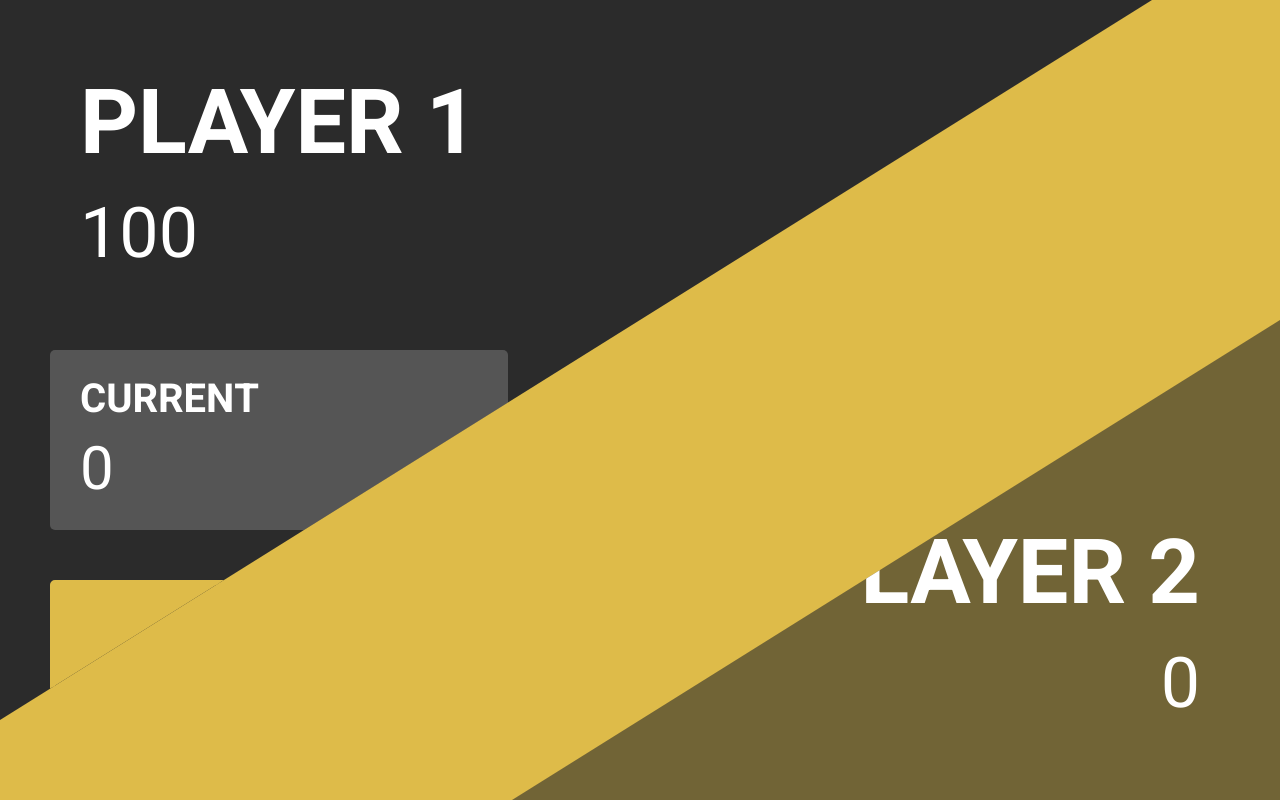
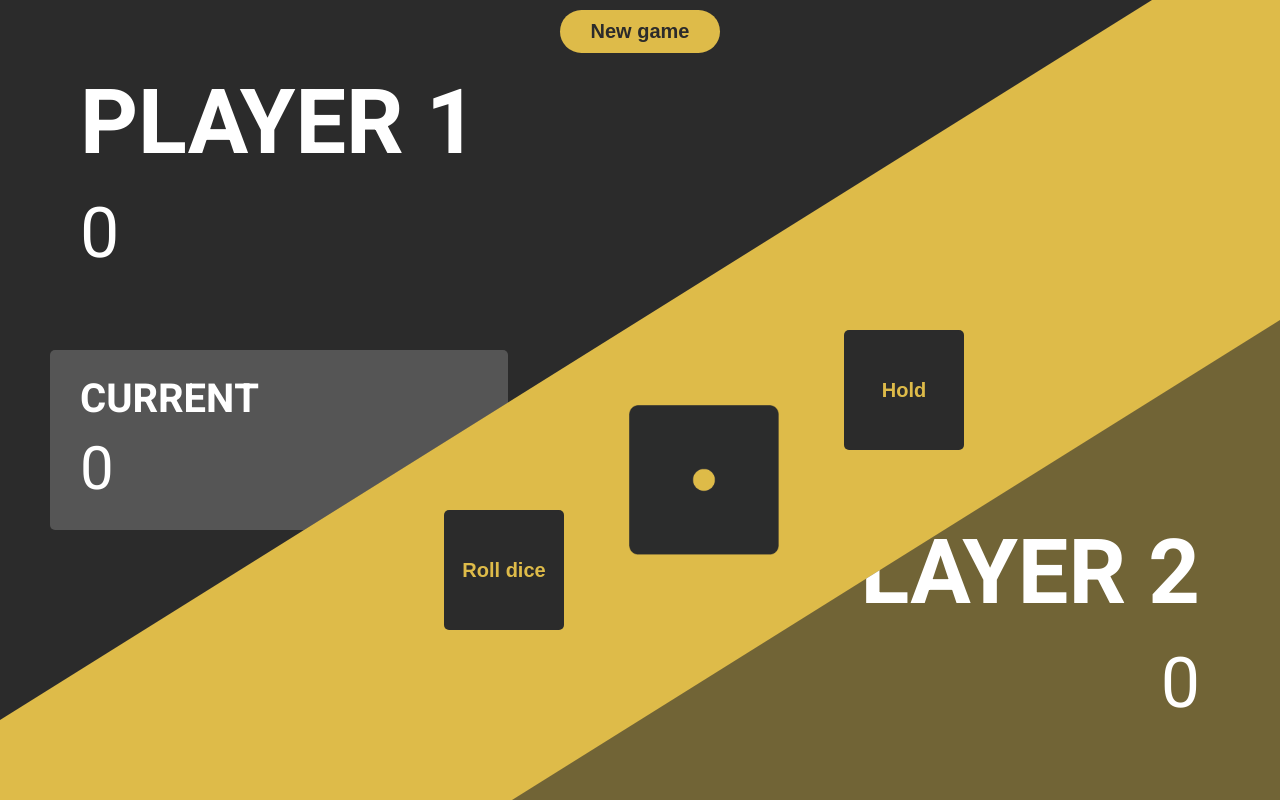
Before and after one commit to RafaelMatta/Dice-Game, a website: page index.html in a window 1280 px wide. Drawn offline with Linux system fonts and the light colour scheme.

Commit message:
Ajustando estilos e posicionando botões.

```diff
--- a/index.html
+++ b/index.html
@@ -17,40 +17,37 @@
         <section class="player player--0 player--active--0">
             <div class="wrapper wrapper--p0">
                 <div class="total">
-                    <h1 class="total__label" id="name--0">Player 1</h1>
-                    <p class="total__score" id="score--0">100</p>
+                    <h1 class="total__label">Player 1</h1>
+                    <p class="total__score" id="score--0">0</p>
                 </div>
                 <div class="current current--0">
                     <h2 class="current__label">Current</h2>
                     <div class="current__score" id="current-score--0">0</div>
-                </div>
-                <div class="control control--0">
-                    <button class="btn control__btn randomizer">Roll dice</button>
-                    <button class="btn control__btn hold">Hold</button>
                 </div>
             </div>
         </section>
 
         <section class="player player--1">
             <div class="wrapper wrapper--p1">
-                <div class="control control--1 hidden">
-                    <button class="btn control__btn randomizer">Roll dice</button>
-                    <button class="btn control__btn hold">Hold</button>
-                </div>
                 <div class="current current--1 hidden">
                     <h2 class="current__label">Current</h2>
                     <div class="current__score" id="current-score--1">0</div>
                 </div>
                 <div class="total">
-                    <h1 class="total__label" id="name--1">Player 2</h1>
+                    <h1 class="total__label">Player 2</h1>
                     <p class="total__score" id="score--1">0</p>
                 </div>
             </div>
         </section>
 
+        <button class="btn btn--again">New game</button>
 
-        <button class="btn again">New game</button>
-        <div class="dice"></div>
+        <div class="control">
+            <button class="btn btn--roll">Roll dice</button>
+            <img src="assets/dados/d-1.png" class="dice">
+
+            <button class="btn btn--hold">Hold</button>
+        </div>
 
 
 
--- a/sass/modules/_modules-dir.scss
+++ b/sass/modules/_modules-dir.scss
@@ -4,6 +4,8 @@
 
 @import 'control/control.scss';
 
+@import 'dice/dice.scss';
+
 @import 'player/player.scss';
 
 @import 'total/total.scss';
--- a/sass/modules/btn/btn.scss
+++ b/sass/modules/btn/btn.scss
@@ -1,13 +1,40 @@
 .btn{
-    &{
-        outline: none;
-        background-color: transparent;
-        border: 5px solid $color-primary;
-        border-radius: 5px;
+    outline: none;
+    background-color: transparent;
+    border-radius: 5px;
+    border: none;
 
+    color: $color-primary;
+    font-size: 2rem;
+    font-weight: 700;
+
+    cursor: pointer;
+
+    &--again{
+        position: absolute;
+        top: 1rem;
+        left: 50%;
+        transform: translateX(-50%);
+        z-index: 20;
+        padding: 1rem 0;
+        width: 16rem;
+
+        background-color: $color-primary;
         color: $color-secondary;
-        font-size: 2rem;
-        font-weight: 700;
+        border-radius: 100px;
     }
 
+    &--roll,
+    &--hold{
+        background-color: $color-secondary;
+        height: 12rem;
+        width: 12rem;
+    }
+
+    &--roll{
+        align-self: flex-end;
+    }
+    &--hold{
+        align-self: flex-start;
+    }
 }
--- a/sass/modules/control/control.scss
+++ b/sass/modules/control/control.scss
@@ -1,11 +1,17 @@
 .control{
-    display: flex;
-    gap: 5rem;
-    width: 100%;
+    position: absolute;
+    left: 55%;
+    top: 60%;
+    transform: translate(-50%, -50%);
+    display: grid;
+    justify-items: center;
+    column-gap: 5rem;
+    grid-template-columns: repeat(3, minmax(min-content, 1fr));
+    height: 30rem;
+    transition: all .35s ease;
 
-    &__btn{
-        width: 50%;
-        padding: 7rem 0;
-        background-color: $color-primary;
+    &__switch{
+        left: 45%;
+        top: 40%;
     }
 }
--- /dev/null
+++ b/sass/modules/dice/dice.scss
@@ -0,0 +1,5 @@
+.dice{
+    height: 15rem;
+    width: 15rem;
+    align-self: center;
+}
```
Also changed, not shown: css/style.css.
